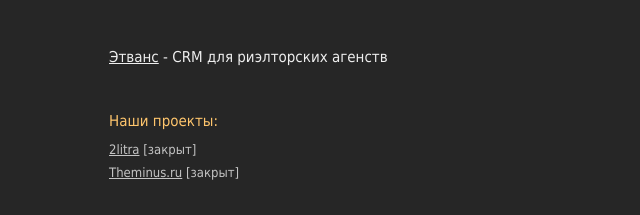
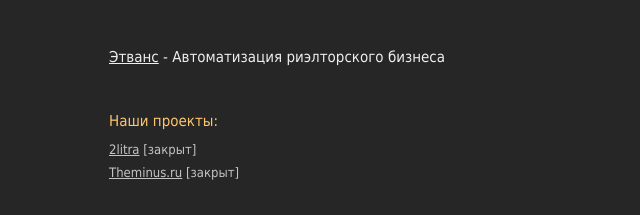
Before and after one commit to remeli/remeli_site, a plain HTML site: page index.html in a window 1280 px wide. Shown: the part 145-360 px from the top of the page, 231-871 px from the left. Drawn offline with Linux system fonts and the light colour scheme.

```diff
--- a/index.html
+++ b/index.html
@@ -42,7 +42,7 @@
 
     <!-- content -->
     <div id="content">
-      <h1 id="atonce"><a href="atonce_crm.html">Этванс</a> - CRM для риэлторских агенств</h1>
+      <h1 id="atonce"><a href="http://etvans.com">Этванс</a> - Автоматизация риэлторского бизнеса</h1>
       <h1>Наши проекты:</h1>
       <ul>
         <li><a href="http://2litra.ru">2litra</a> [закрыт]</li>
```
Also changed, not shown: 460b17d159ac.html (added, +1 -0 lines).
